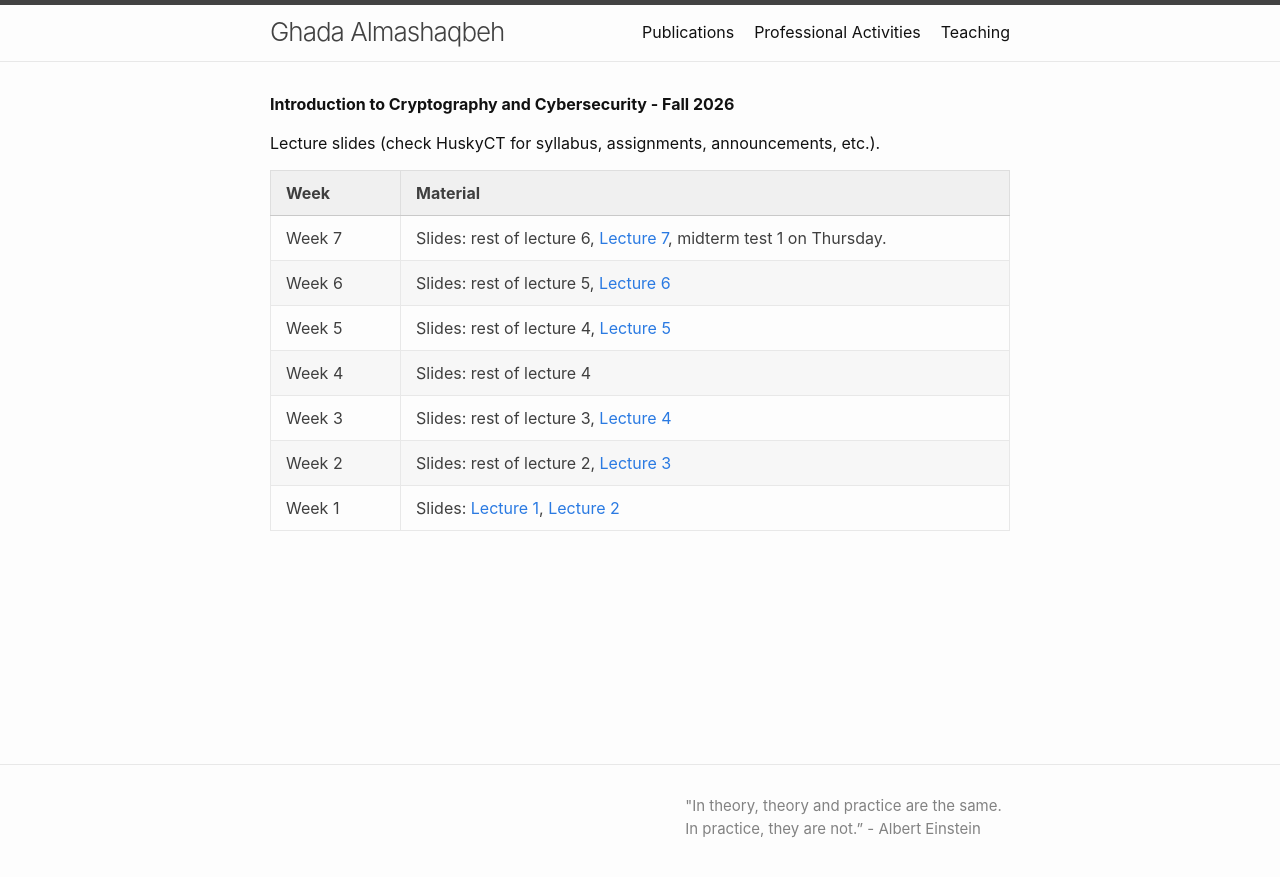
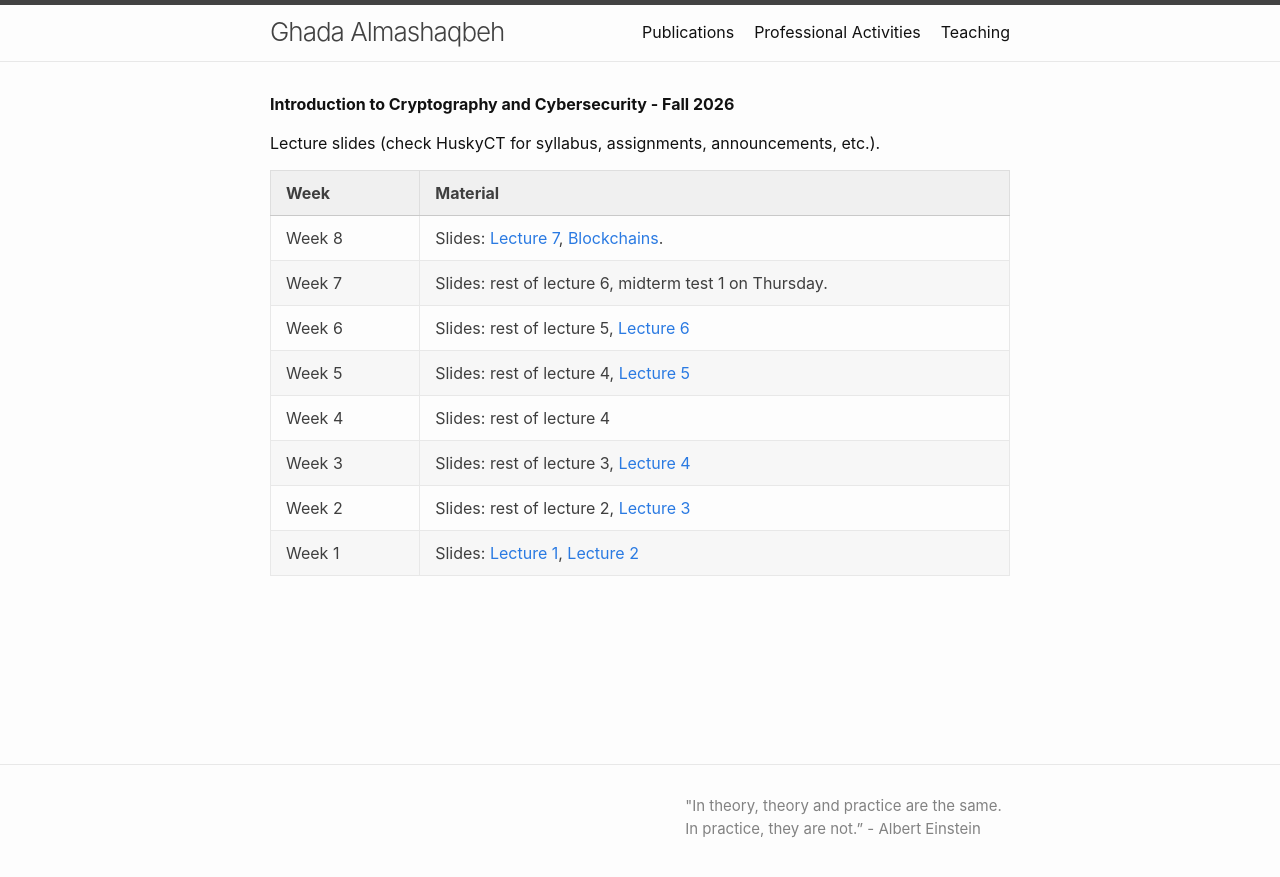
Before and after one commit to GhadaAlmashaqbeh/GhadaAlmashaqbeh.github.io, a Jekyll site: the page built from courses/cse3400-f2026/index.md, in a window 1280 px wide. Shown: the top 877 px of the page. Built offline with Jekyll 4.4.1, drawn with Linux system fonts in a browser that asks for light colours.

Commit message:
add lecs

```diff
--- a/courses/cse3400-f2026/index.md
+++ b/courses/cse3400-f2026/index.md
@@ -8,7 +8,8 @@ Lecture slides (check HuskyCT for syllabus, assignments, announcements, etc.).
 
 | Week&emsp;&emsp;| Material           |
 |----------|--------------------|
-| Week 7 | Slides: rest of lecture 6, [Lecture 7](./lecture7.pdf), midterm test 1 on Thursday.
+| Week 8 | Slides: [Lecture 7](./lecture7.pdf), [Blockchains](./blockchains.pdf).
+| Week 7 | Slides: rest of lecture 6, midterm test 1 on Thursday.
 | Week 6 | Slides: rest of lecture 5, [Lecture 6](./lecture6.pdf)|
 | Week 5 | Slides: rest of lecture 4, [Lecture 5](./lecture5.pdf)|
 | Week 4 | Slides: rest of lecture 4 |
```
Also changed, not shown: 1 other file.
